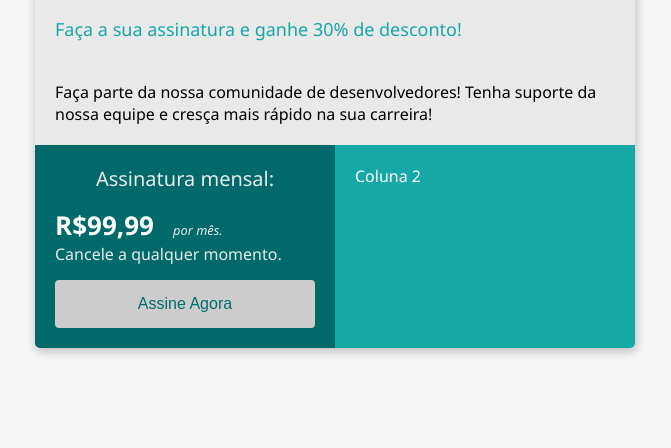
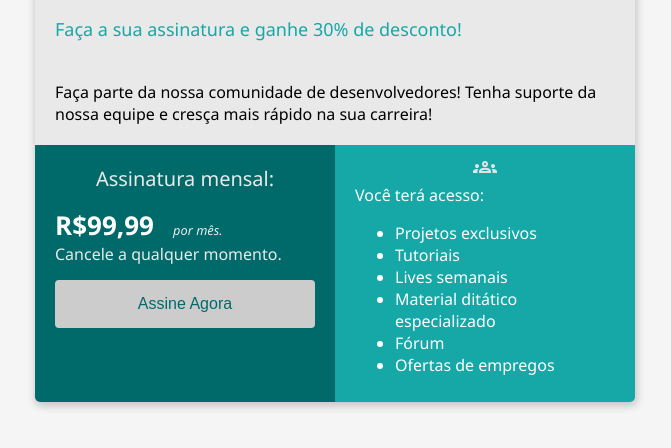
Before and after one commit to GustavoLemos1/bootcamp-devjr-modulo2, a plain HTML site: page index.html in a window 1280 px wide. Shown: the part 94-542 px from the top of the page, without its empty margins (305-976 px from the left). Drawn offline with Linux system fonts and the light colour scheme.

Commit message:
closes #5 - Tags UL e LI

```diff
--- a/index.html
+++ b/index.html
@@ -69,7 +69,7 @@
             background-color: #16a7a7;
             color: #FFF;
             width: 50%;
-            padding: 20px;
+            padding: 10px 20px;
 
         }
 
@@ -110,6 +110,10 @@
         .button:hover{
             background-color: #E9E9E9;
         }
+        .image-group {
+            text-align:center ;
+
+        }
     </style>
 </head>
 
@@ -140,8 +144,24 @@
                 <button class="button">Assine Agora</button>
             </div>
             <div class="col-2">
-                Coluna 2
+                <div class="image-group">
+                <object data="groups_24dp_E3E3E3_FILL0_wght400_GRAD0_opsz24.svg" type="image/svg+xml"></object>
+                </div>
+                <div>
+                    Você terá acesso:
+                </div>
+                <div>
+                    <ul>
+                        <li>Projetos exclusivos</li>
+                        <li>Tutoriais</li>
+                        <li>Lives semanais</li>
+                        <li>Material ditático especializado</li>
+                        <li>Fórum</li>
+                        <li>Ofertas de empregos</li>
+                    </ul>
+                </div>
             </div>
+
         </div>
         <div>
 </body>
```
Also changed, not shown: groups_24dp_E3E3E3_FILL0_wght400_GRAD0_opsz24.svg (added).
